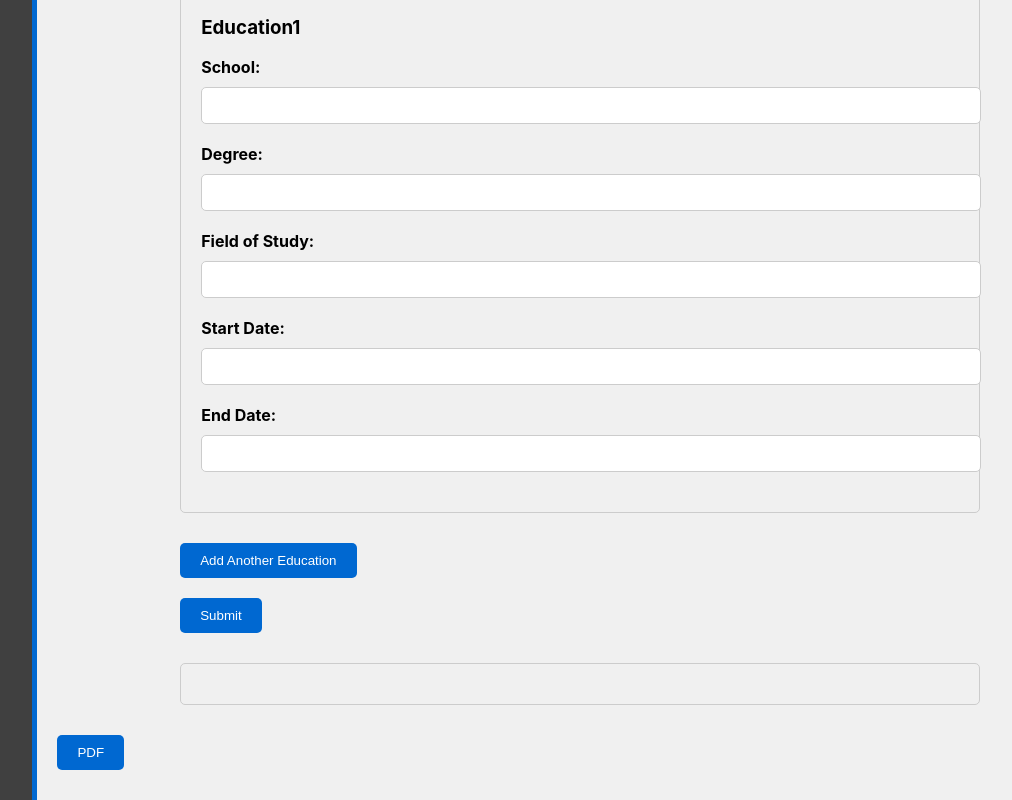
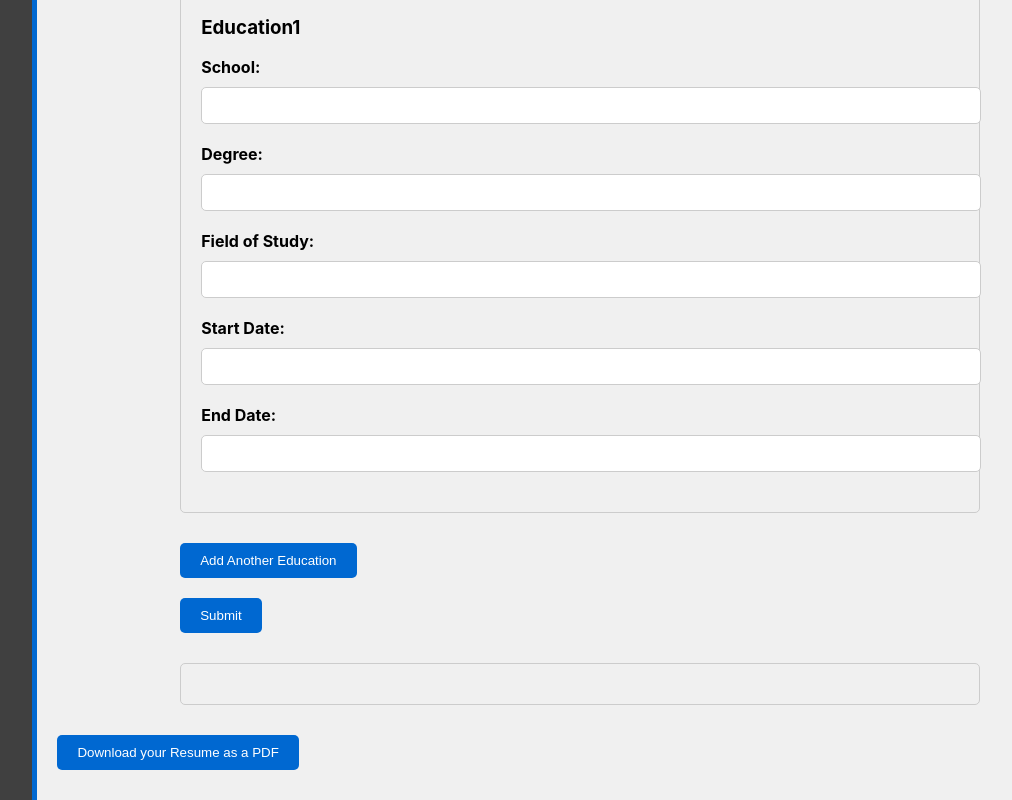
Before and after one commit to sterno2510/AIResponses, a React (Create React App) app: page /resume in a window 1280 px wide. Shown: the part 1513-2313 px from the top of the page, without its empty margins (157-1169 px from the left). Built offline with nearby package versions, Linux system fonts and the light colour scheme.

Commit message:
added donwload pdf button and functionality to download resume as a pdf

```diff
--- a/src/Resume.jsx
+++ b/src/Resume.jsx
@@ -166,14 +166,25 @@ const Resume = () => {
     });
   };
 
-  const htmlContent = {
-    content: resume,
-  };
-
   const createPDF = async () => {
     try {
-      const res = await axios.post('/api/convertToPdf', htmlContent);
-      setResume(res.data.content);
+      const res = await axios.post('/api/convertToPdf', { content: resume }, {
+        responseType: 'blob',
+      });
+      const pdfBlob = new Blob([res.data], { type: 'application/pdf' });
+      const url = window.URL.createObjectURL(pdfBlob);
+      const tempLink = document.createElement('a');
+      tempLink.href = url;
+      tempLink.setAttribute(
+        'download',
+        'resume.pdf',
+      );
+
+      document.body.appendChild(tempLink);
+      tempLink.click();
+
+      document.body.removeChild(tempLink);
+      window.URL.revokeObjectURL(url);
     } catch (error) {
       console.log(error);
     }
@@ -241,7 +252,7 @@ const Resume = () => {
 
         <DangerousHtmlStyled dangerouslySetInnerHTML={{ __html: resume }} />
       </ContainerStyled>
-      <ButtonStyled type="button" onClick={createPDF}>PDF</ButtonStyled>
+      <ButtonStyled type="button" onClick={createPDF}>Download your Resume as a PDF</ButtonStyled>
     </>
   );
 };
```
Also changed, not shown: 1 other file (tests, documents, lock files or other folders).
